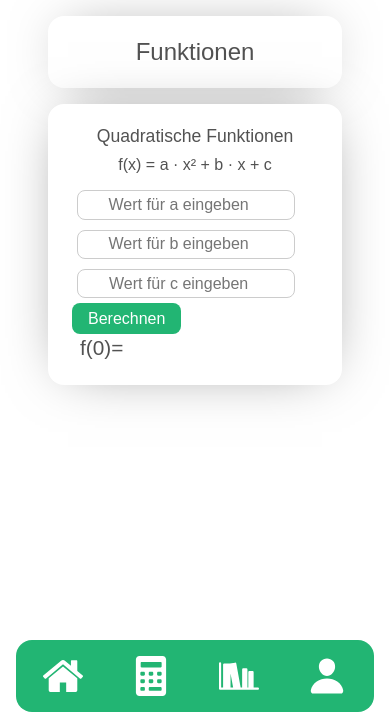
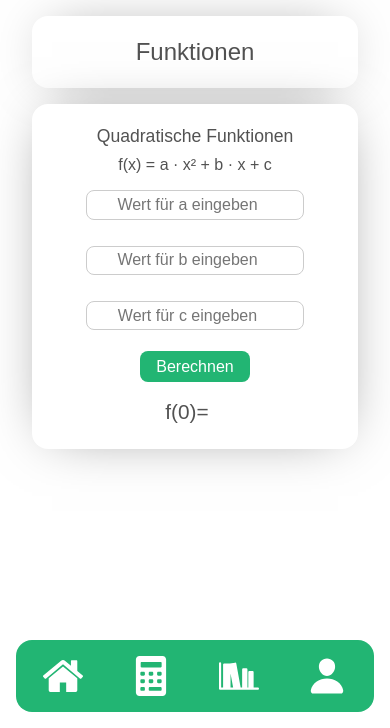
Before and after one commit to berisha-ad/easymath, a plain HTML site: page funktionen.html in a window 390 px wide. Shown: the part 116-844 px from the top of the page. Drawn offline with Linux system fonts and the light colour scheme.

Commit message:
some changes

```diff
--- a/css/style.css
+++ b/css/style.css
@@ -6,7 +6,7 @@
 
 :root {
     --primary-color: #22b573;
-    --accent-color: #00bdd7;
+    --accent-color: #22b57380;
     --headline-color: #2E2E2E;
     --text-color: #525252;
     --white: #fff;
@@ -132,6 +132,14 @@ p {
     grid-auto-flow: row;
 }
 
+.card form {
+    display: flex;
+    flex-direction: column;
+    gap: 1rem;
+    justify-content: center;
+    align-items: center;
+}
+
 .container {
     max-width: 60rem;
     margin: 0 auto;
@@ -197,6 +205,9 @@ section {
 
 @media (max-width: 600px) {
     .overview-grid {
-        grid-template-columns: 1fr 1fr;
+        grid-template-columns: 1fr;
+    }
+    .container {
+        padding-inline: 2rem;
     }
 }
```
